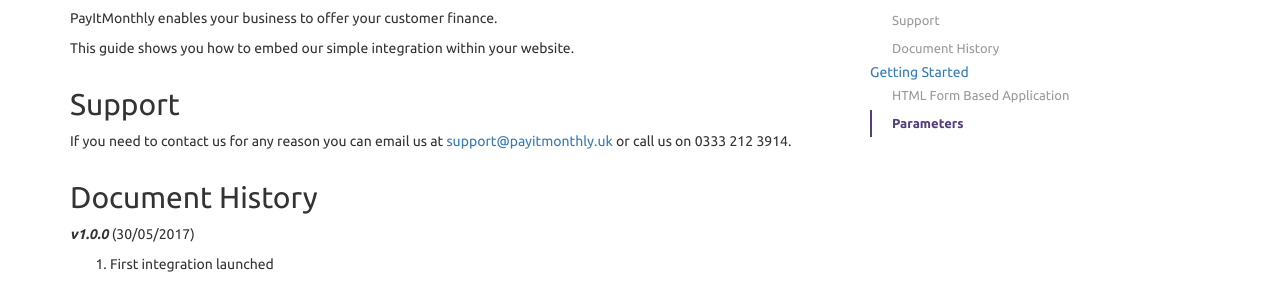
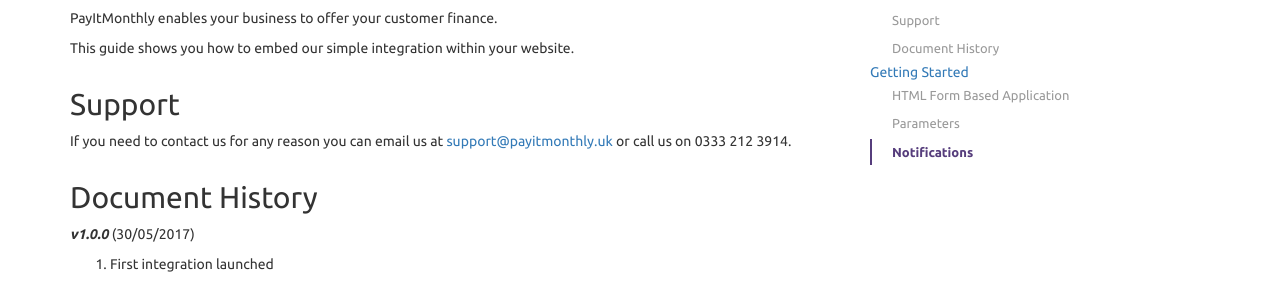
Before and after one commit to payitmonthly/Integration, a Jekyll site: the page built from index.md, in a window 1280 px wide. Shown: the part 136-436 px from the top of the page. Built offline with Jekyll 4.4.1, drawn with Linux system fonts in a browser that asks for light colours; nearby versions of some CDN libraries; our own code applies the rules of GitHub Pages for plain Markdown files.

Commit message:
Update toc.html

```diff
--- a/_includes/toc.html
+++ b/_includes/toc.html
@@ -10,6 +10,7 @@
 <ul class="nav nav-stacked">
     <li><a href="#html-form-based-application">HTML Form Based Application</a>
     <li><a href="#parameters">Parameters</a>
+    <li><a href="#notifications">Notifications</a>
 </ul>
 
 {% comment %}
```
